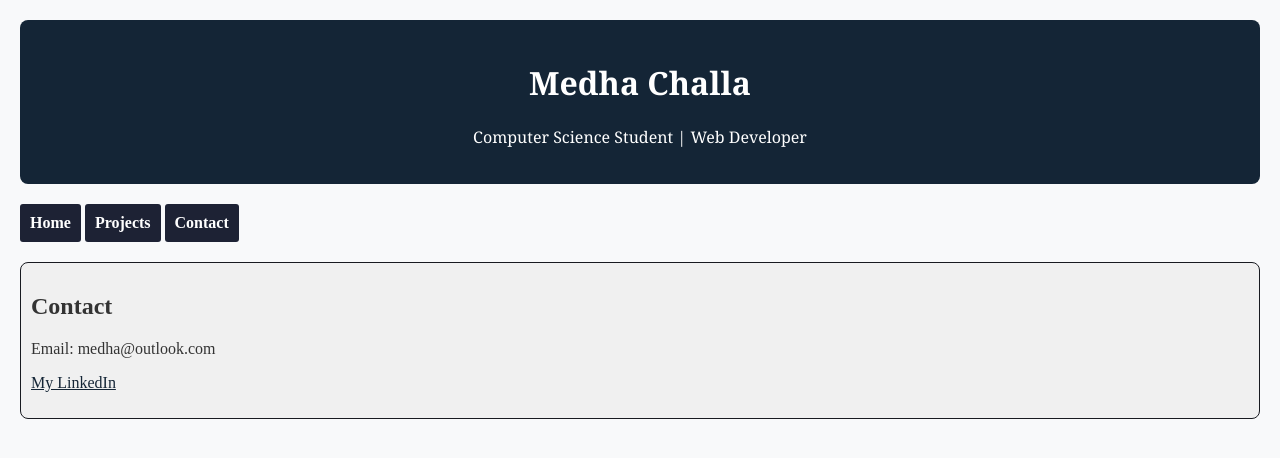
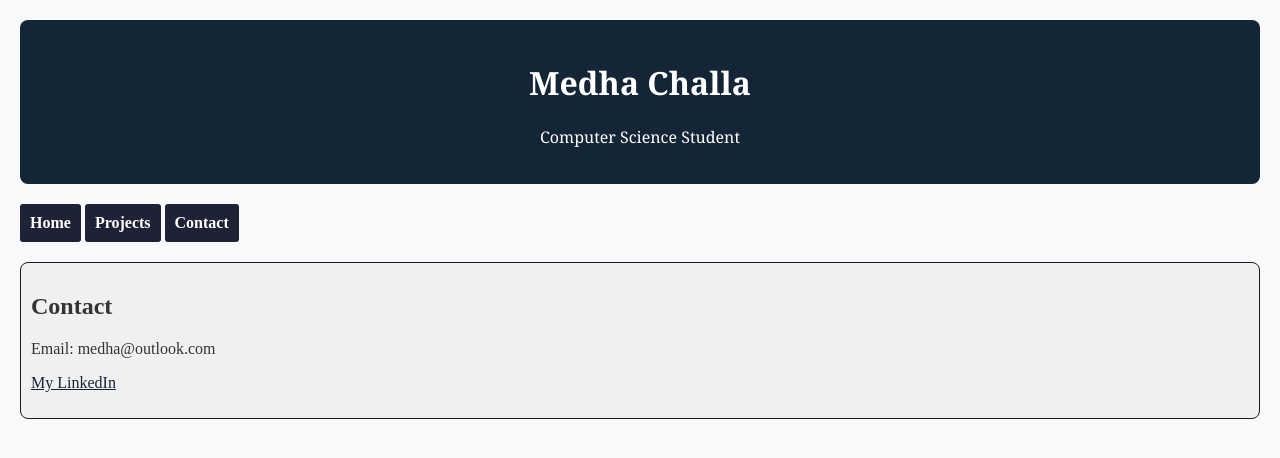
Before and after one commit to Medhachalla/Medhachalla.github.io, a plain HTML site: page contact.html in a window 1280 px wide. Drawn offline with Linux system fonts and the light colour scheme.

Commit message:
last change

```diff
--- a/contact.html
+++ b/contact.html
@@ -11,7 +11,7 @@
 
   <header>
     <h1>Medha Challa</h1>
-    <p>Computer Science Student | Web Developer </p>
+    <p>Computer Science Student</p>
   </header>
   <nav>
     <a href="index.html" class="btn">Home</a>
```
